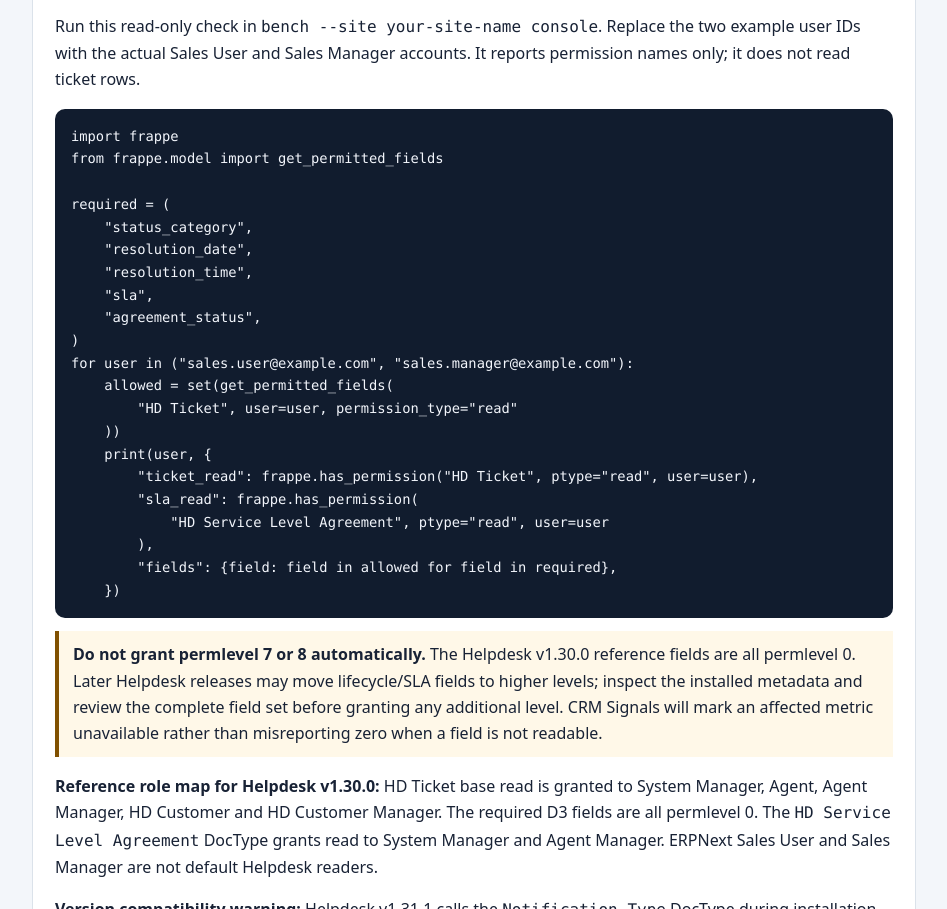
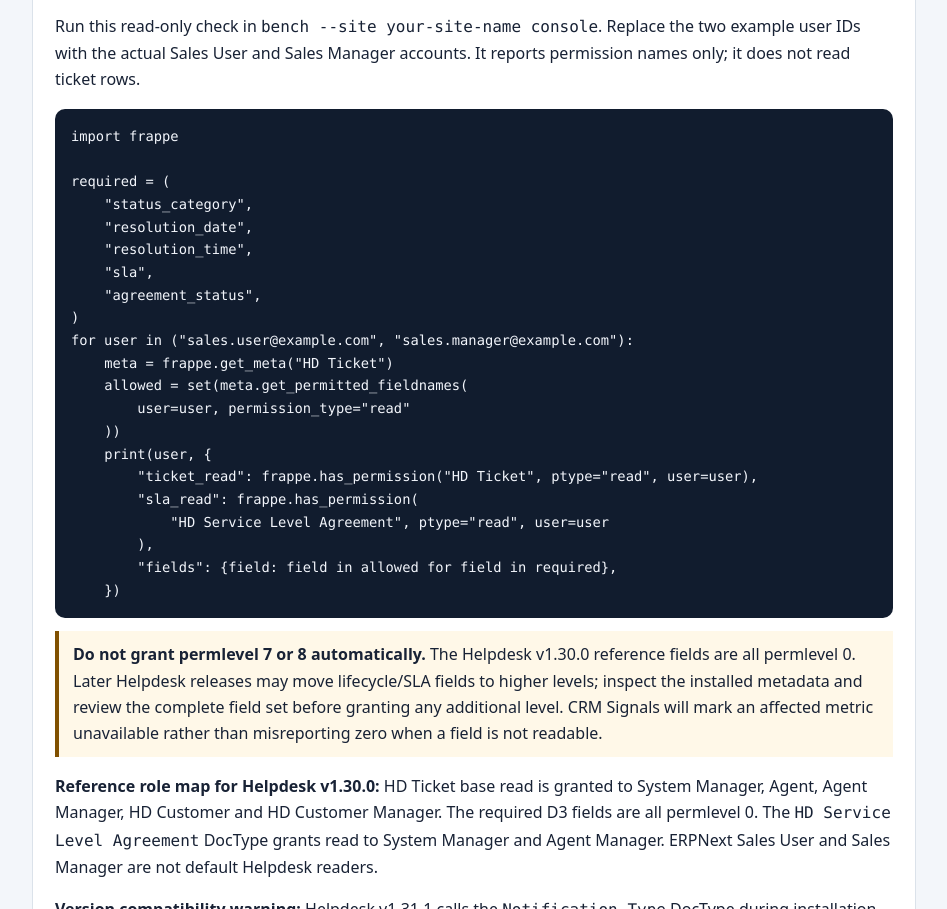
Before and after one commit to MitMike/crm_signals, a website: page docs/CRM_SIGNALS_SUPPORT_CONFIGURATION_GUIDE.html in a window 1280 px wide. Shown: the part 3240-4149 px from the top of the page, without its empty margins (166-1113 px from the left). Drawn offline with Linux system fonts and the light colour scheme.

Commit message:
docs(d3): use Frappe Meta permitted-field API in preflight

```diff
--- a/docs/CRM_SIGNALS_SUPPORT_CONFIGURATION_GUIDE.html
+++ b/docs/CRM_SIGNALS_SUPPORT_CONFIGURATION_GUIDE.html
@@ -79,7 +79,6 @@
 </tbody></table>
 <p>Run this read-only check in <code>bench --site your-site-name console</code>. Replace the two example user IDs with the actual Sales User and Sales Manager accounts. It reports permission names only; it does not read ticket rows.</p>
 <pre>import frappe
-from frappe.model import get_permitted_fields
 
 required = (
     "status_category",
@@ -89,8 +88,9 @@
     "agreement_status",
 )
 for user in ("sales.user@example.com", "sales.manager@example.com"):
-    allowed = set(get_permitted_fields(
-        "HD Ticket", user=user, permission_type="read"
+    meta = frappe.get_meta("HD Ticket")
+    allowed = set(meta.get_permitted_fieldnames(
+        user=user, permission_type="read"
     ))
     print(user, {
         "ticket_read": frappe.has_permission("HD Ticket", ptype="read", user=user),
```
